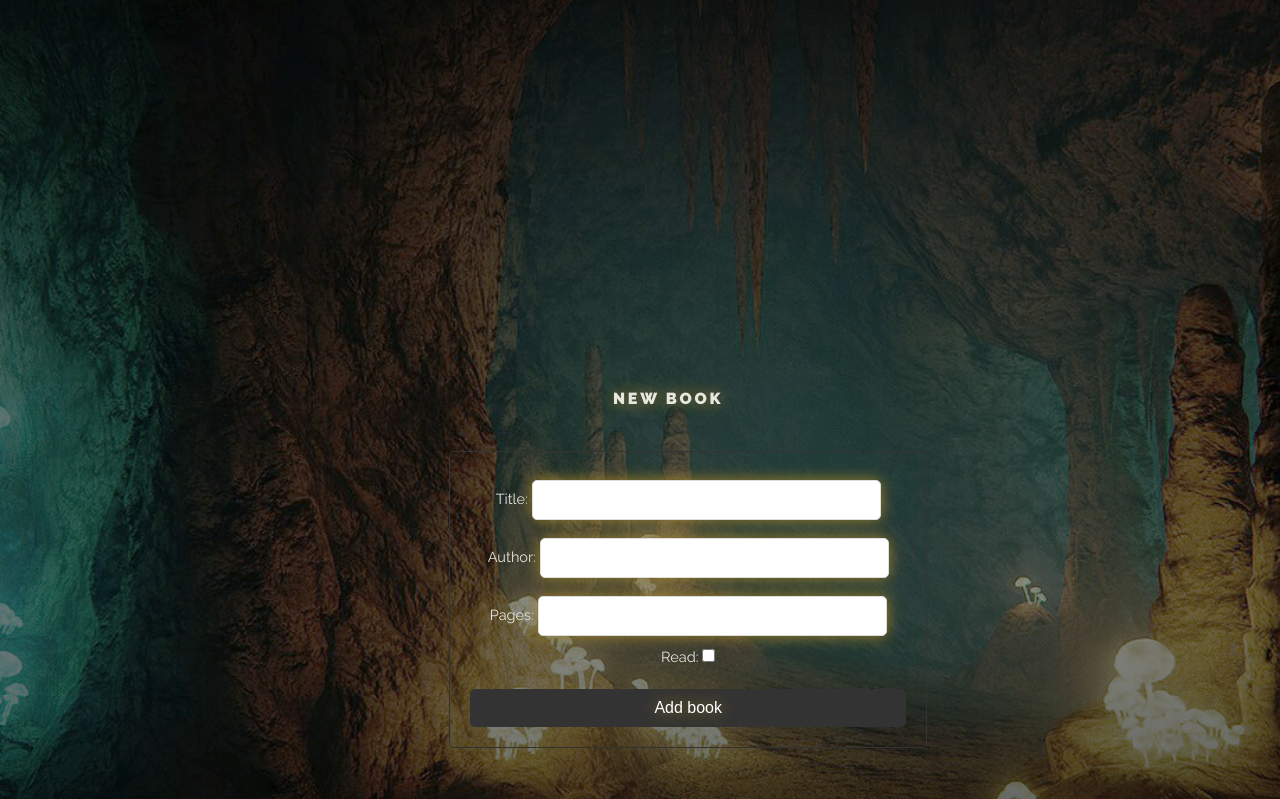
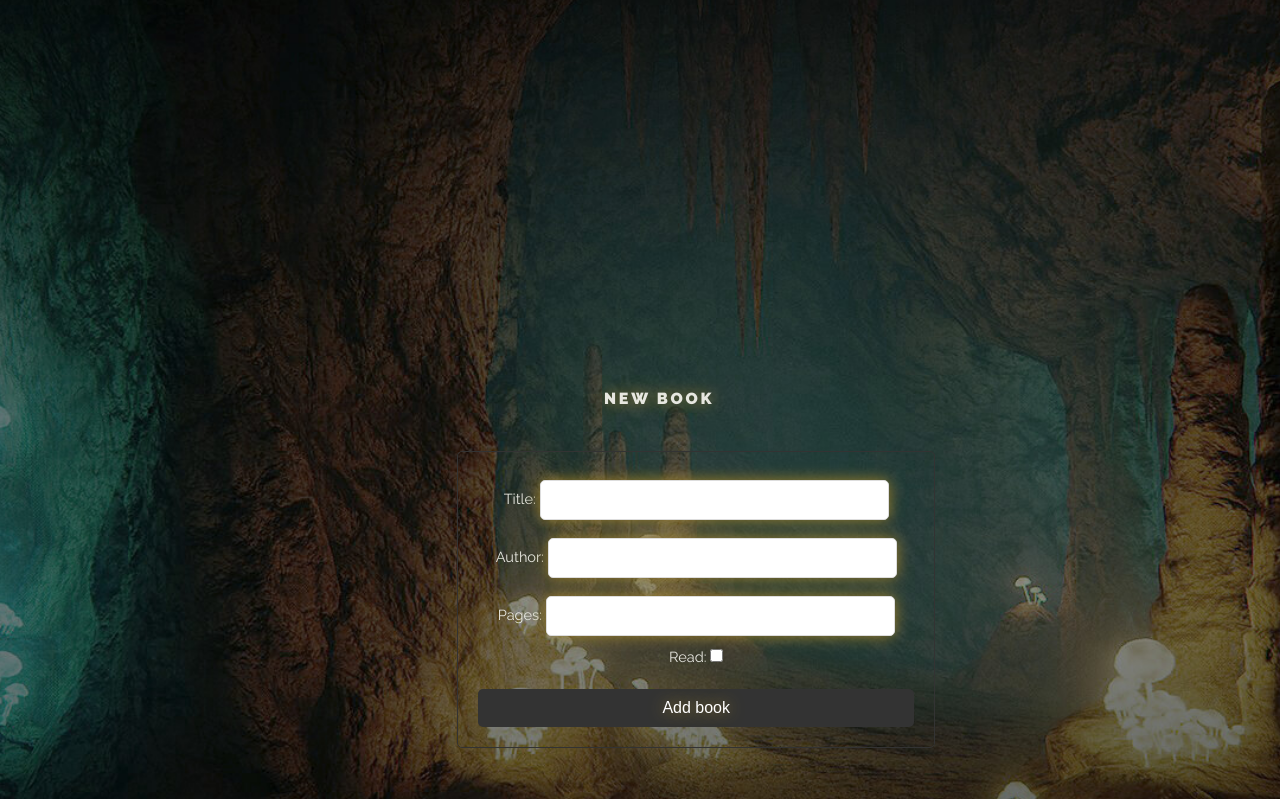
Before and after one commit to Johan-in/Landing-Page-with-Parallax-effect, a plain HTML site: page index.html in a window 1280 px wide. Both pictures are taken after a click on the button "NEW BOOK". Shown: the part 1013-1812 px from the top of the page. Drawn offline with Linux system fonts and the light colour scheme.

Commit message:
adding margin-left

```diff
--- a/main.css
+++ b/main.css
@@ -152,7 +152,7 @@ form {
     max-height: calc(var(--index) * 30);
     font-size: calc(var(--index) * .7);
     margin-top: calc(var(--index) / .7);
-    margin-left: calc(var(--index) * 4.6);
+    margin-left: calc(var(--index) * 5.4);
     transform: var(--main-article-transform);
     transition: var(--transition);
     will-change: transform;
```
